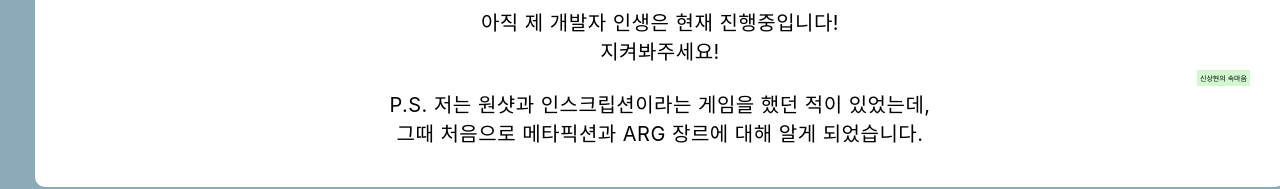
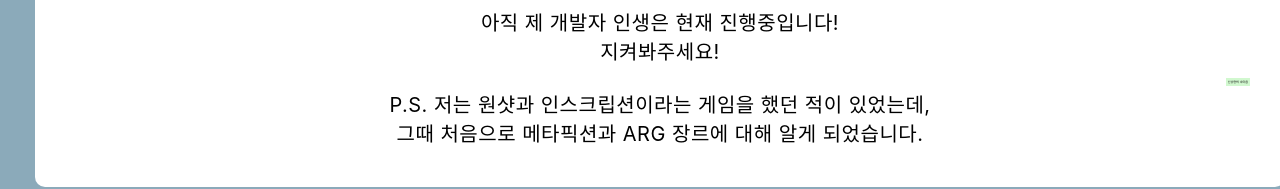
Before and after one commit to eocnddlfma/eocnddlfma.github.io, a plain HTML site: page index.html in a window 1280 px wide. Shown: the part 2384-2573 px from the top of the page. Drawn offline with Linux system fonts and the light colour scheme; a web font is replaced by a local one.

Commit message:
Update main.css

```diff
--- a/css/main.css
+++ b/css/main.css
@@ -297,8 +297,8 @@ header{
     position: fixed;
     bottom: 30px;
     right: 30px;
-    font-size: 7px;
-    padding: 3px;
+    font-size: 3px;
+    padding: 2px;
     background-color: #4de24241;
 }
 
```
